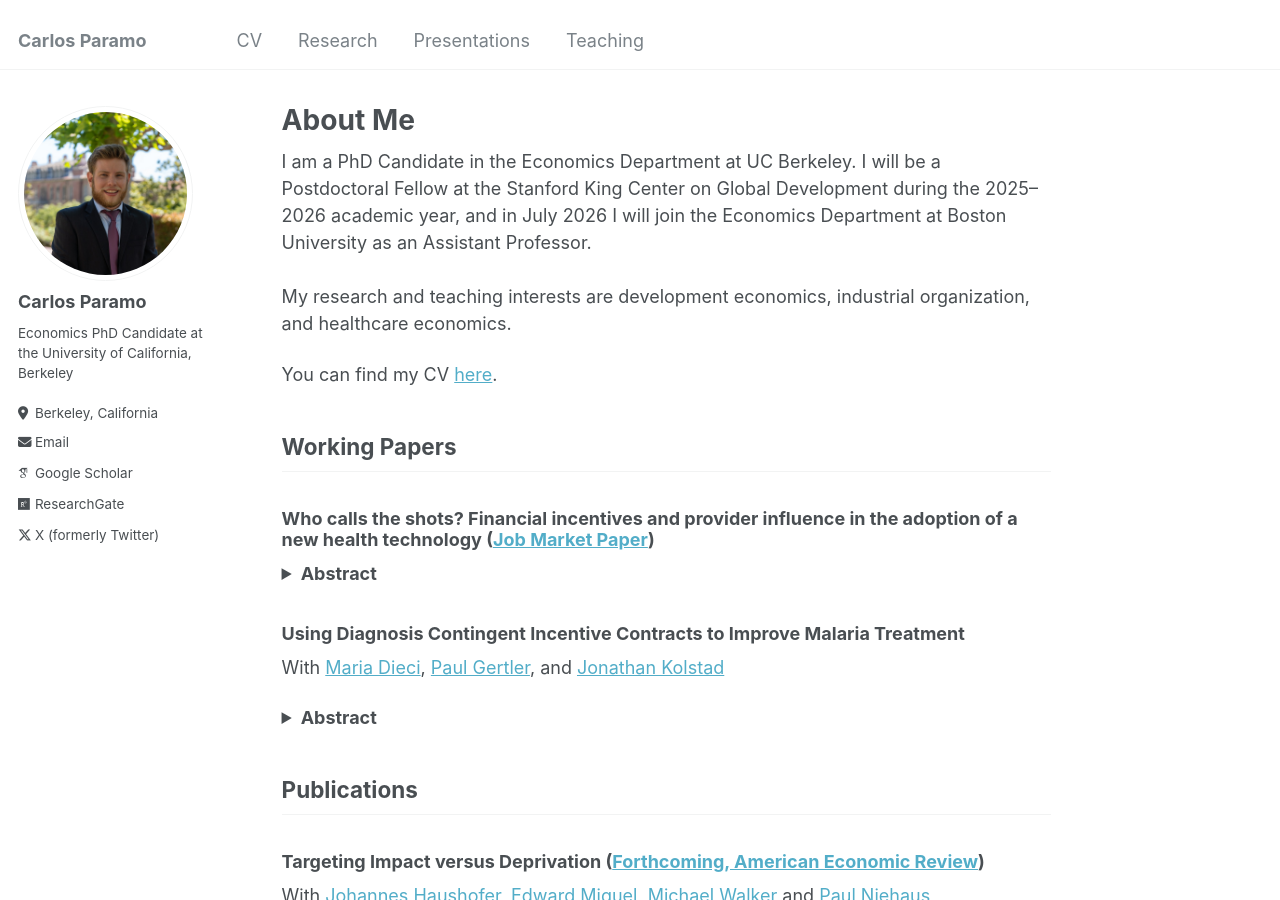
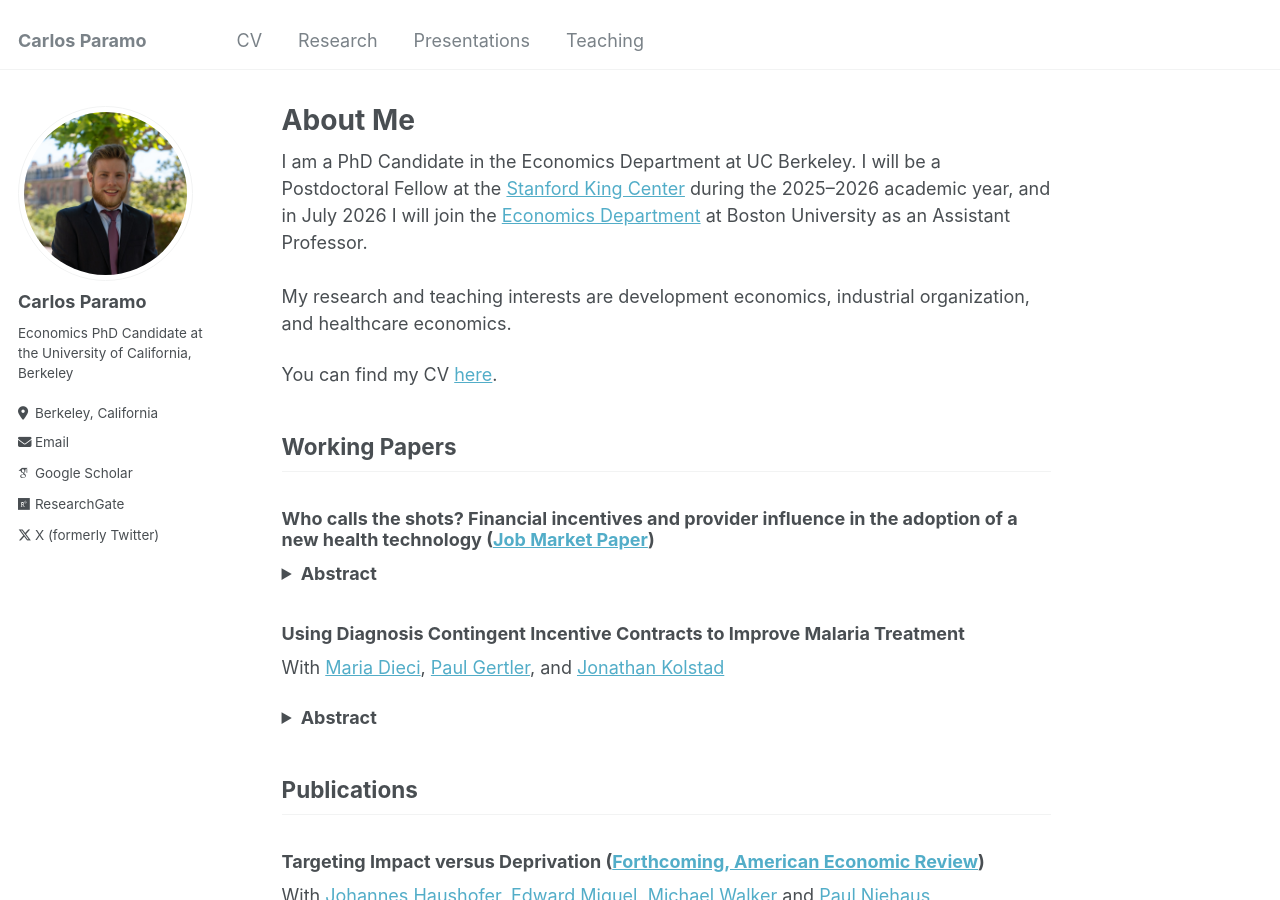
Before and after one commit to paramobrotz/paramobrotz.github.io, a Jekyll site: the page built from _pages/about.md, in a window 1280 px wide and 900 px high. Built offline with Jekyll 4.4.1, drawn with Linux system fonts in a browser that asks for light colours; some web fonts are replaced.

Commit message:
Update about.md

```diff
--- a/_pages/about.md
+++ b/_pages/about.md
@@ -8,7 +8,7 @@ redirect_from:
   - /about.html
 ---
 
-I am a PhD Candidate in the Economics Department at UC Berkeley. I will be a Postdoctoral Fellow at the Stanford King Center on Global Development during the 2025–2026 academic year, and in July 2026 I will join the Economics Department at Boston University as an Assistant Professor.
+I am a PhD Candidate in the Economics Department at UC Berkeley. I will be a Postdoctoral Fellow at the [Stanford King Center](https://kingcenter.stanford.edu/) during the 2025–2026 academic year, and in July 2026 I will join the [Economics Department](https://www.bu.edu/econ/) at Boston University as an Assistant Professor.
 <br clear="right"/>
 <br> My research and teaching interests are development economics, industrial organization, and healthcare economics.
 
```
